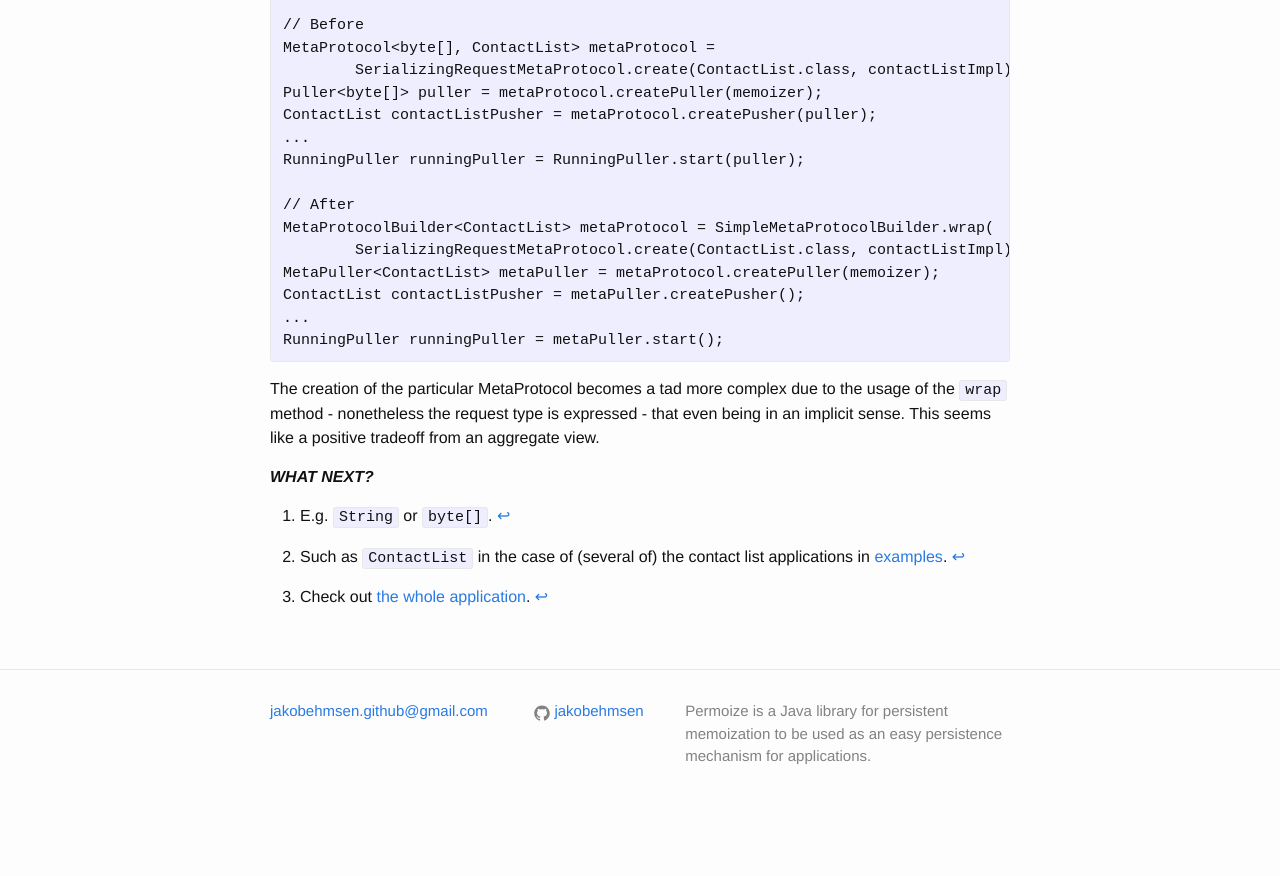
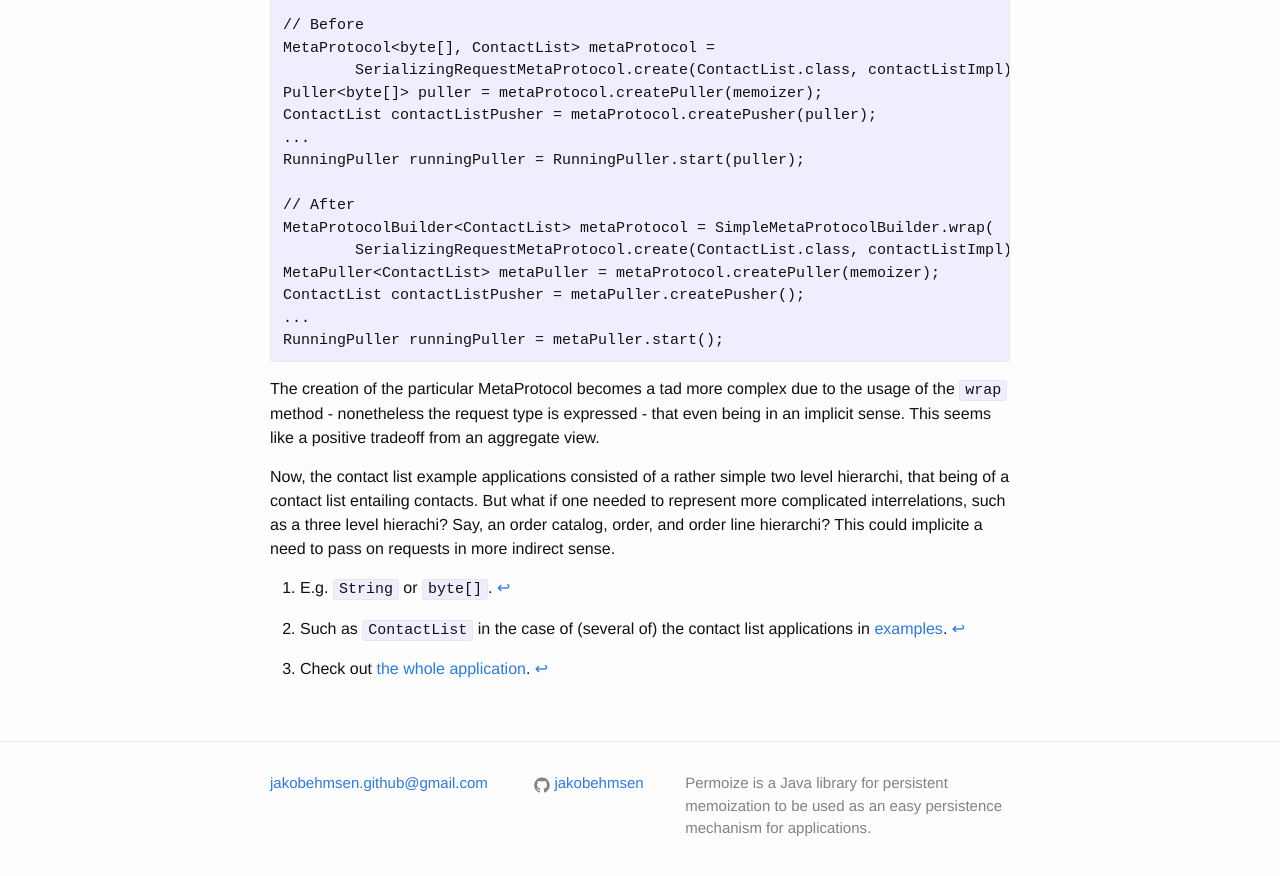
Before and after one commit to jakobehmsen/permoize, a Jekyll site: the page built from _posts/2014-11-09-simplifiying-meta-protocol.markdown, in a window 1280 px wide and 900 px high, scrolled down 772 px. Shown: the top 876 px of the window. Built offline with Jekyll 4.4.1, drawn with Linux system fonts in a browser that asks for light colours; Markdown is read by kramdown in place of the engine named in the settings; before the commit the page ends 1600 px from its top, so only the background shows below that.

Commit message:
Updated posts.
Signed-off-by: Jakob Brandsborg Ehmsen <jakobehmsen.github@gmail.com>

```diff
--- a/_posts/2014-11-09-simplifiying-meta-protocol.markdown
+++ b/_posts/2014-11-09-simplifiying-meta-protocol.markdown
@@ -45,7 +45,7 @@ RunningPuller runningPuller = metaPuller.start();
 
 The creation of the particular MetaProtocol becomes a tad more complex due to the usage of the `wrap` method - nonetheless the request type is expressed - that even being in an implicit sense. This seems like a positive tradeoff from an aggregate view.
 
-***WHAT NEXT?***
+Now, the contact list example applications consisted of a rather simple two level hierarchi, that being of a contact list entailing contacts. But what if one needed to represent more complicated interrelations, such as a three level hierachi? Say, an order catalog, order, and order line hierarchi? This could implicite a need to pass on requests in more indirect sense.
 
 [^1]: E.g. `String` or `byte[]`.
 [^2]: Such as `ContactList` in the case of (several of) the contact list applications in [examples](https://github.com/jakobehmsen/permoize/tree/master/eclipse/src/permoize/examples).
```
